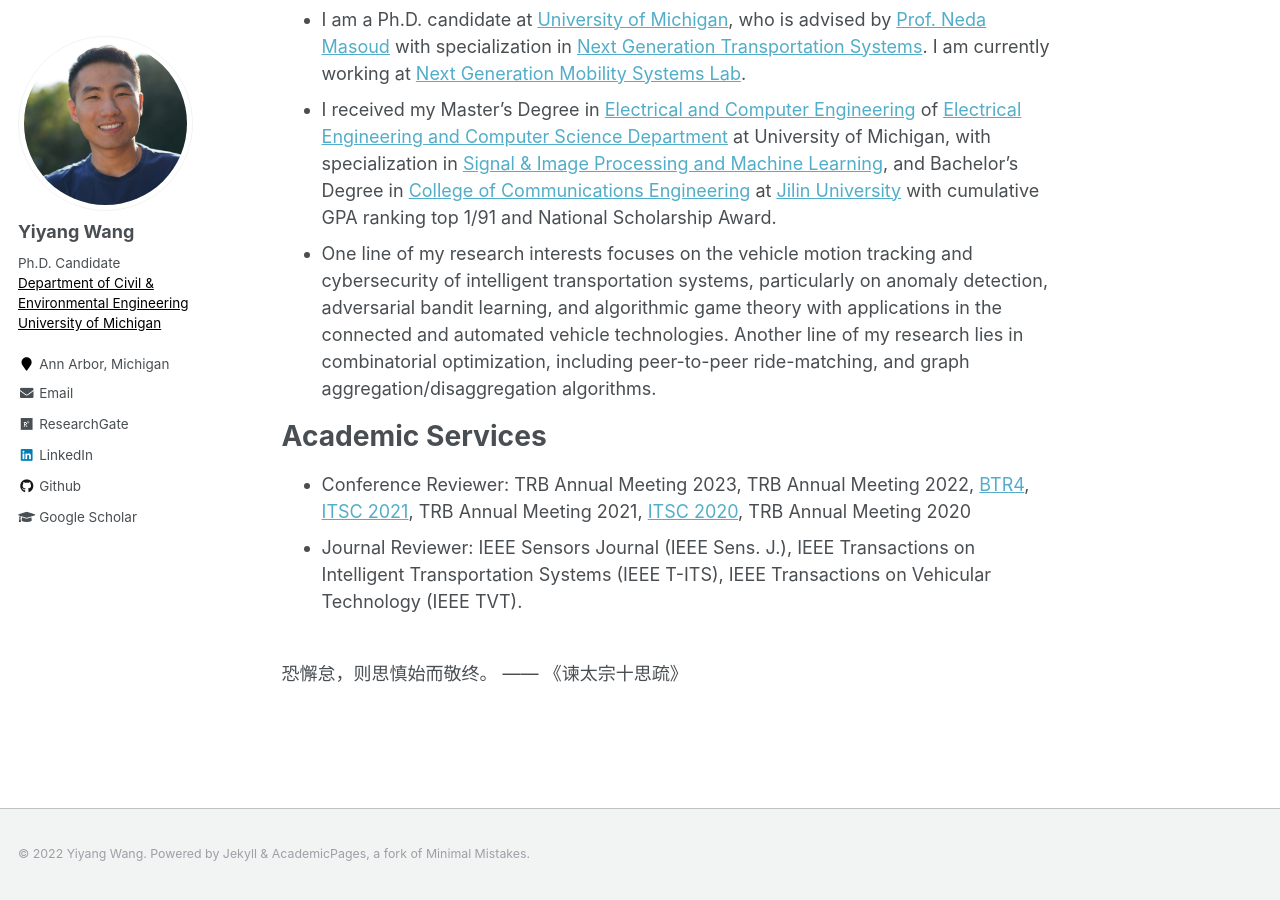
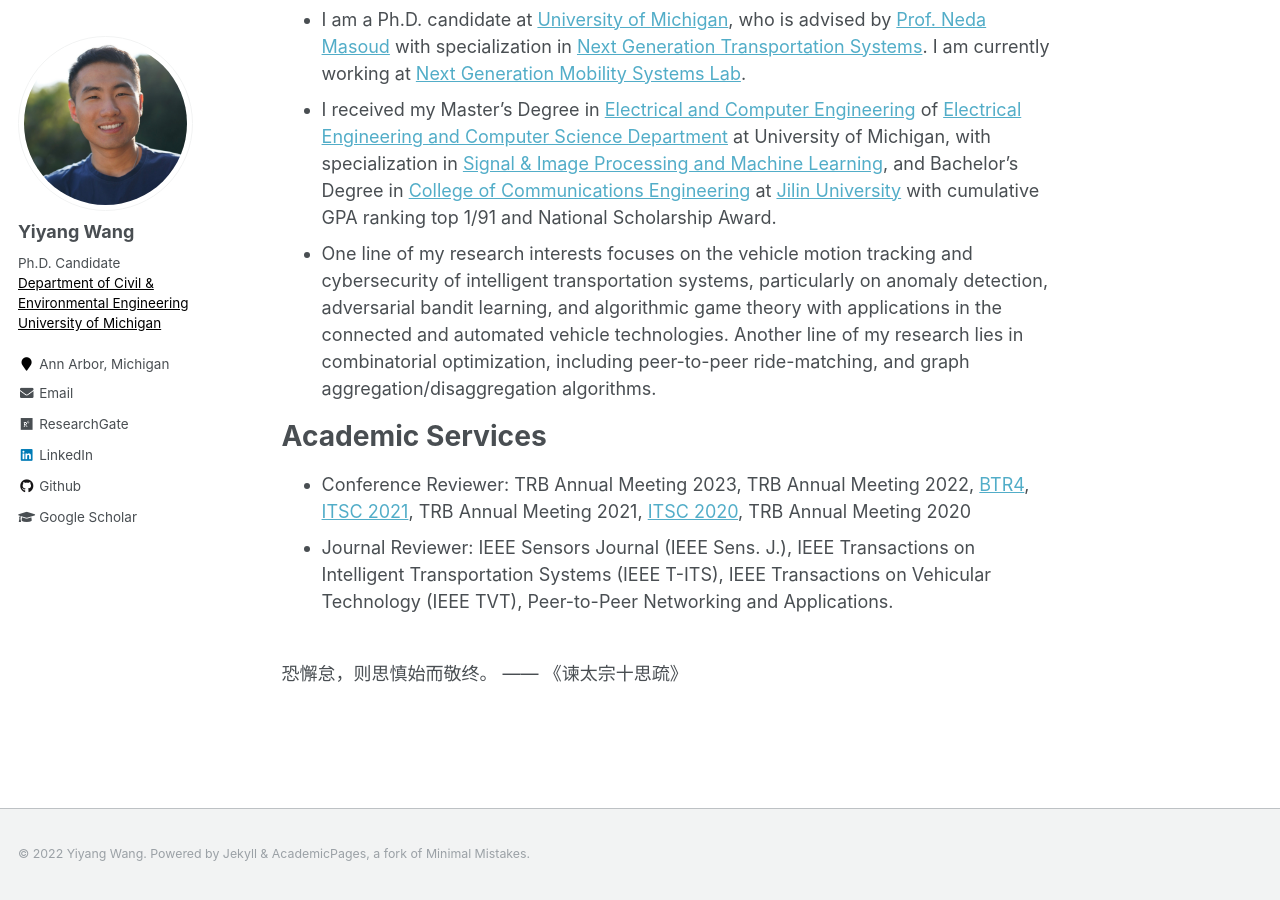
Before and after one commit to yiyangwan/yiyangwan.github.io, a Jekyll site: the page built from _pages/about.md, in a window 1280 px wide and 900 px high, scrolled down 553 px. Built offline with Jekyll 4.4.1, drawn with Linux system fonts in a browser that asks for light colours.

Commit message:
Update about.md

```diff
--- a/_pages/about.md
+++ b/_pages/about.md
@@ -21,6 +21,6 @@ at [University of Michigan](https://umich.edu/), who is advised by [Prof. Neda M
 
 # Academic Services
 * Conference Reviewer: TRB Annual Meeting 2023, TRB Annual Meeting 2022, [BTR4](https://easychair.org/cfp/BTR4), [ITSC 2021](https://2021.ieee-itsc.org/), TRB Annual Meeting 2021, [ITSC 2020](https://www.ieee-itsc2020.org/), TRB Annual Meeting 2020
-* Journal Reviewer: IEEE Sensors Journal (IEEE Sens. J.), IEEE Transactions on Intelligent Transportation Systems (IEEE T-ITS), IEEE Transactions on Vehicular Technology (IEEE TVT).
+* Journal Reviewer: IEEE Sensors Journal (IEEE Sens. J.), IEEE Transactions on Intelligent Transportation Systems (IEEE T-ITS), IEEE Transactions on Vehicular Technology (IEEE TVT), Peer-to-Peer Networking and Applications.
 
 <br>恐懈怠，则思慎始而敬终。 ——  《谏太宗十思疏》
```
